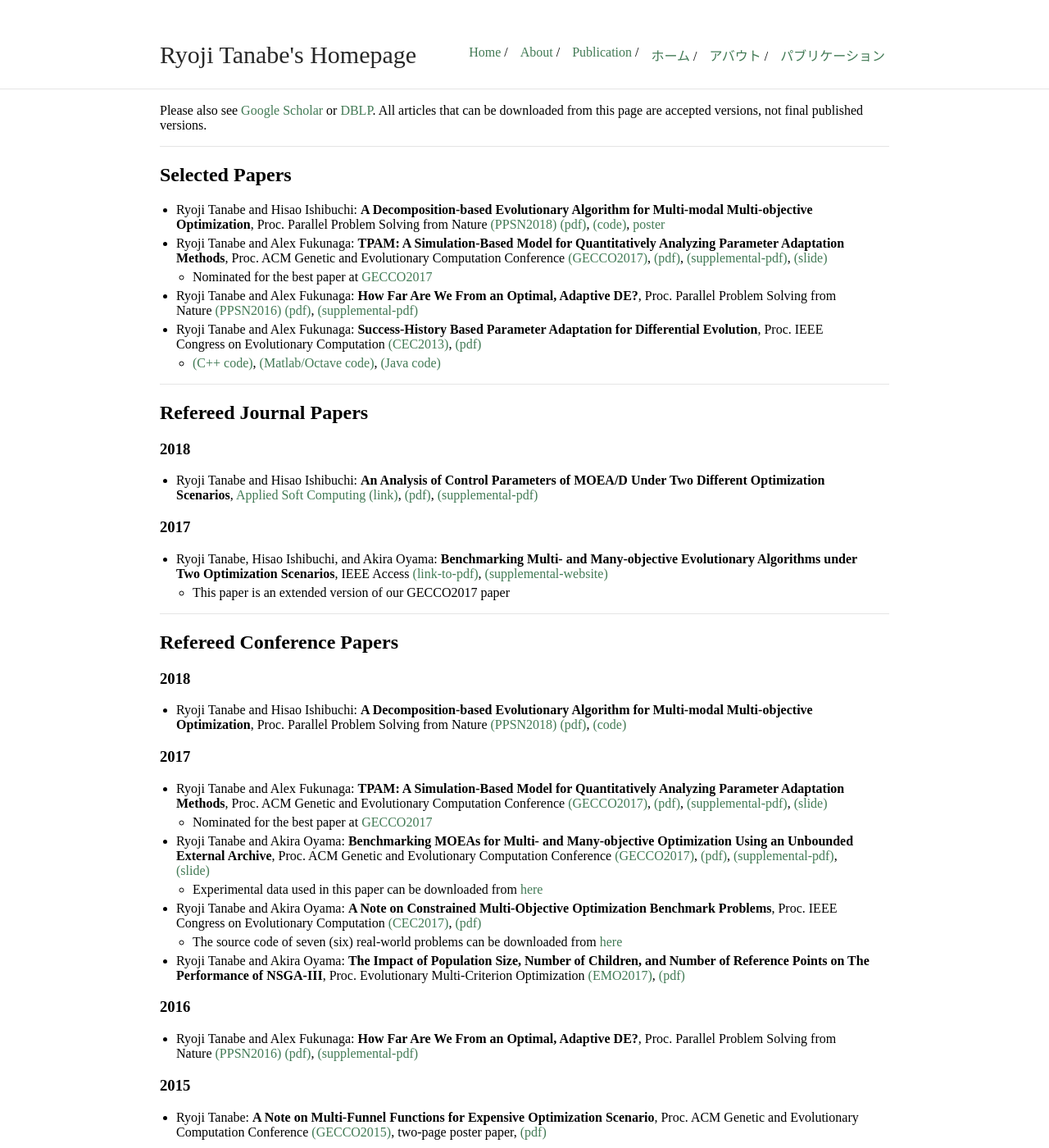
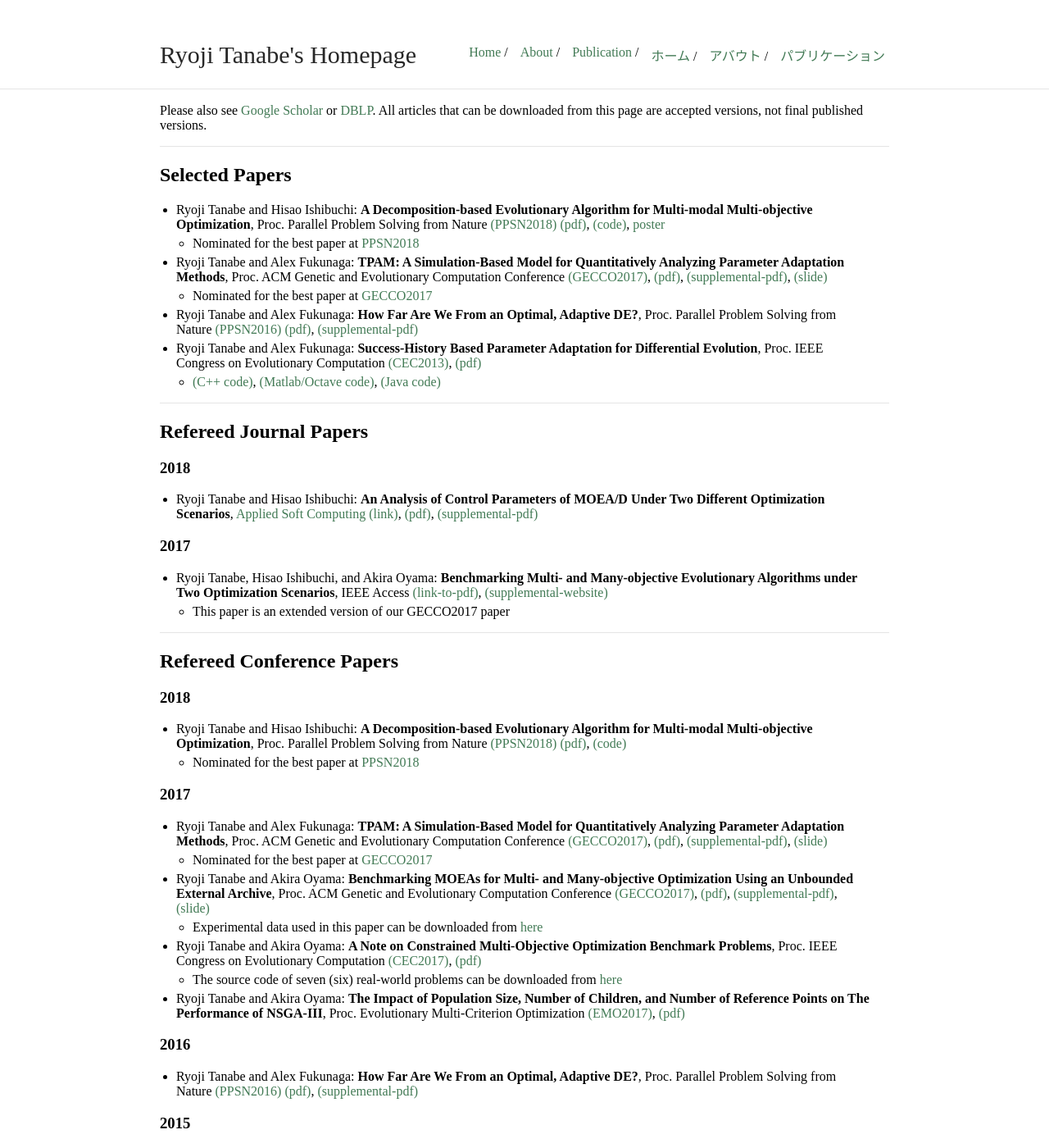
Before and after one commit to ryojitanabe/ryojitanabe.github.io, a Jekyll site: the page built from publication.md, in a window 1280 px wide and 1400 px high. Shown: the whole window at 82% size. Built offline with Jekyll 4.4.1, drawn with Linux system fonts in a browser that asks for light colours.

Commit message:
added ppsn info

```diff
--- a/publication.md
+++ b/publication.md
@@ -10,6 +10,7 @@ Please also see [Google Scholar](https://scholar.google.co.jp/citations?user=xze
 ## Selected Papers
 
 *  Ryoji Tanabe and Hisao Ishibuchi: **A Decomposition-based Evolutionary Algorithm for Multi-modal Multi-objective Optimization**, Proc. Parallel Problem Solving from Nature [(PPSN2018)](http://ppsn2018.dei.uc.pt/) [(pdf)](pdf/ti-moeadad-ppsn18.pdf), [(code)](code/moeadad-1.0.tar.gz), [poster](pdf/ti-ppsn2018-poster.pdf)
+   * Nominated for the best paper at [PPSN2018](http://ppsn2018.dei.uc.pt/)
 *  Ryoji Tanabe and Alex Fukunaga: **TPAM: A Simulation-Based Model for Quantitatively Analyzing Parameter Adaptation Methods**, Proc. ACM Genetic and Evolutionary Computation Conference [(GECCO2017)](http://gecco-2017.sigevo.org/), [(pdf)](pdf/tf-gecco2017.pdf), [(supplemental-pdf)](pdf/tf-gecco2017-supp.pdf), [(slide)](pdf/tf-gecco2017-slide.pdf)
    * Nominated for the best paper at [GECCO2017](http://gecco-2017.sigevo.org/)
 * Ryoji Tanabe and Alex Fukunaga: **How Far Are We From an Optimal, Adaptive DE?**, Proc. Parallel Problem Solving from Nature [(PPSN2016)](http://www.ppsn2016.org/conference/) [(pdf)](pdf/tf-ppsn16.pdf), [(supplemental-pdf)](pdf/tf-ppsn16-supp.pdf)
@@ -36,7 +37,7 @@ Please also see [Google Scholar](https://scholar.google.co.jp/citations?user=xze
 ### 2018
 
 *  Ryoji Tanabe and Hisao Ishibuchi: **A Decomposition-based Evolutionary Algorithm for Multi-modal Multi-objective Optimization**, Proc. Parallel Problem Solving from Nature [(PPSN2018)](http://ppsn2018.dei.uc.pt/) [(pdf)](pdf/ti-moeadad-ppsn18.pdf), [(code)](code/moeadad-1.0.tar.gz)
-
+   * Nominated for the best paper at [PPSN2018](http://ppsn2018.dei.uc.pt/)
 
 ### 2017
 
```
